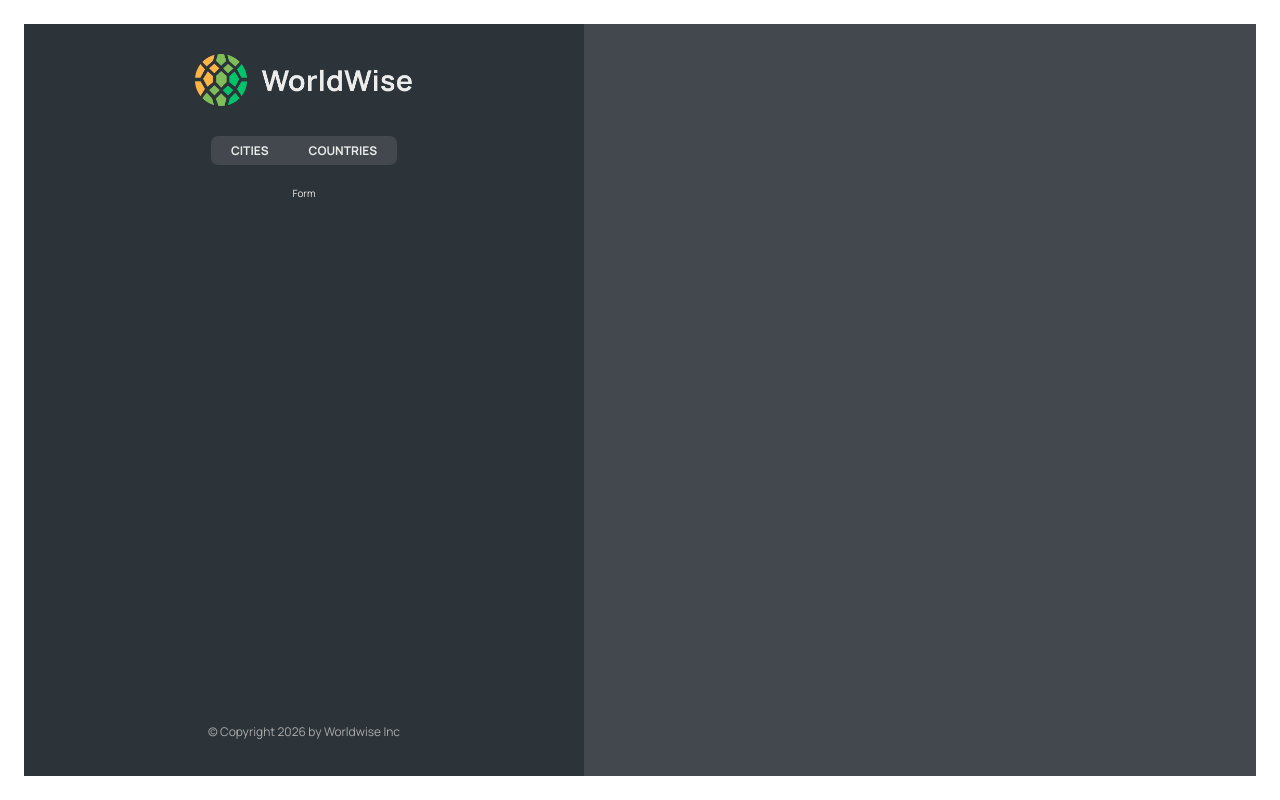
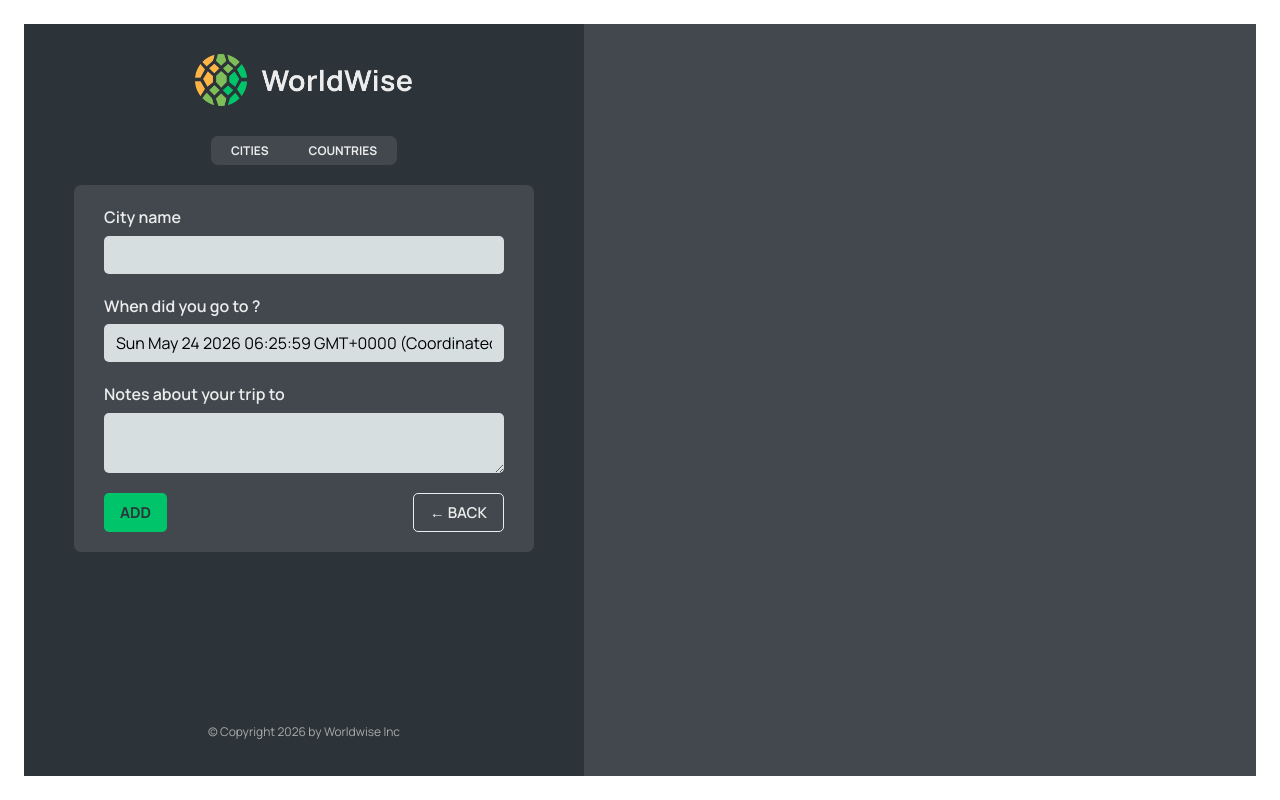
Before and after one commit to RajShukla2308/11-worldwise, a React (Vite) app: page /app/form in a window 1280 px wide. Built offline with nearby package versions, Linux system fonts and the light colour scheme; data requests are answered from the project's data file.

Commit message:
L-218 programatic navigation with useNavigate

```diff
--- a/src/App.jsx
+++ b/src/App.jsx
@@ -10,6 +10,7 @@ import Login from "./pages/Login";
 import CityList from "./components/CityList";
 import CountryList from "./components/CountryList";
 import City from './components/City';
+import Form from './components/Form'
 
 export default function App(){
   const [cities, setCities] = useState([]);
@@ -51,7 +52,7 @@ export default function App(){
           isLoading={isLoading}/>} />
           <Route path="cities/:id" element={<City />} />
           <Route path="countries" element={<CountryList cities={cities} isLoading={isLoading} />} />
-          <Route path="form" element={<p>Form</p>}/>
+          <Route path="form" element={<Form />}/>
         </Route>
         <Route path="*" element={<PageNotFound />} />
       </Routes>
--- /dev/null
+++ b/src/components/Button.jsx
@@ -0,0 +1,8 @@
+import styles from './Button.module.css';
+
+// eslint-disable-next-line react/prop-types
+export default function Button({children, onClick, type}){
+    return <button onClick={onClick} className={`${styles.btn} ${styles[type]}`}>
+        {children}
+    </button>
+}
--- a/src/components/Form.jsx
+++ b/src/components/Form.jsx
@@ -1,8 +1,11 @@
+/* eslint-disable react-refresh/only-export-components */
 // "https://api.bigdatacloud.net/data/reverse-geocode-client?latitude=0&longitude=0"
 
 import { useState } from "react";
 
 import styles from "./Form.module.css";
+import Button from "./Button";
+import { useNavigate } from "react-router-dom";
 
 export function convertToEmoji(countryCode) {
   const codePoints = countryCode
@@ -14,9 +17,11 @@ export function convertToEmoji(countryCode) {
 
 function Form() {
   const [cityName, setCityName] = useState("");
-  const [country, setCountry] = useState("");
+  // const [country, setCountry] = useState("");
   const [date, setDate] = useState(new Date());
   const [notes, setNotes] = useState("");
+
+  const navigate = useNavigate();
 
   return (
     <form className={styles.form}>
@@ -49,8 +54,11 @@ function Form() {
       </div>
 
       <div className={styles.buttons}>
-        <button>Add</button>
-        <button>&larr; Back</button>
+        <Button type='primary'>Add</Button>
+        <Button type='back' onClick={(e)=>{
+          e.preventDefault();
+          navigate(-1)
+          }}>&larr; Back</Button>
       </div>
     </form>
   );
--- a/src/components/Map.jsx
+++ b/src/components/Map.jsx
@@ -1,15 +1,16 @@
-import { useSearchParams } from 'react-router-dom';
+import { useNavigate, useSearchParams } from 'react-router-dom';
 import styles from './Map.module.css';
 export default function Map(){
 
   // eslint-disable-next-line no-unused-vars
   const [searchParams, setSearchParams] = useSearchParams();
 
+  const navigate = useNavigate();
+
   const lat = searchParams.get('lat');
   const lng = searchParams.get('lng');
-  console.log(lat,lng);
   return (
-    <div className={styles.mapContainer}>
+    <div className={styles.mapContainer} onClick={()=> navigate('form')}>
       <h1>{lat}</h1>
       <h1>{lng}</h1>
     </div>
```
